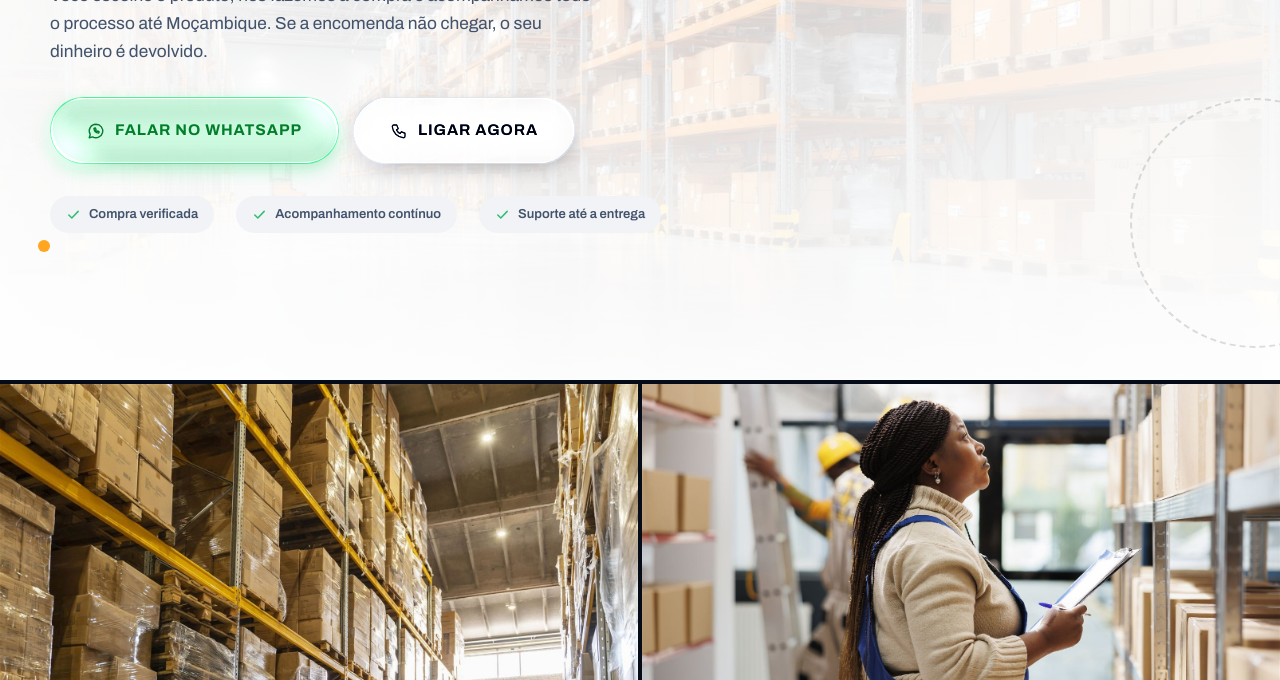
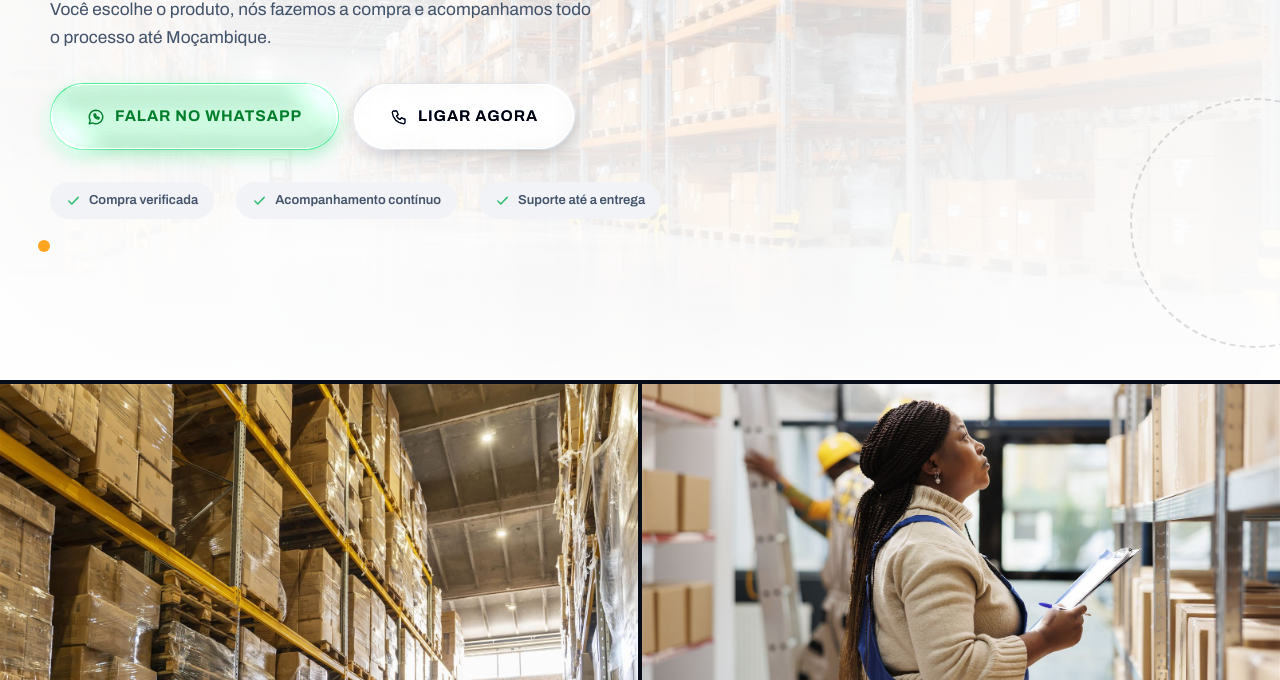
Before and after one commit to thunderbold01/meu_app_web, a website built with Vite: page index.html in a window 1280 px wide. Shown: the part 420-1100 px from the top of the page. Built offline with nearby package versions, Linux system fonts and the light colour scheme.

Commit message:
Update index.html
up1

```diff
--- a/index.html
+++ b/index.html
@@ -99,7 +99,7 @@
         <span class="mono">Encomende nos EUA e na China · Entrega em Moçambique</span>
       </div>
       <h1 class="sl" style="--d:.08s">Compre no exterior <span class="hl">sem o medo de perder</span></h1>
-      <p class="lead sl" style="--d:.16s">Você escolhe o produto, nós fazemos a compra e acompanhamos todo o processo até Moçambique. Se a encomenda não chegar, o seu dinheiro é devolvido.</p>
+      <p class="lead sl" style="--d:.16s">Você escolhe o produto, nós fazemos a compra e acompanhamos todo o processo até Moçambique.</p>
       <div class="hero-ctas sl" style="--d:.24s">
         <a class="btn btn-glass btn-glass-green btn-lg" data-wa data-msg="Olá! Quero fazer uma encomenda internacional."><svg><use href="#i-wa"/></svg>Falar no WhatsApp</a>
         <a class="btn btn-glass btn-lg" data-tel><svg><use href="#i-phone"/></svg>Ligar agora</a>
```
